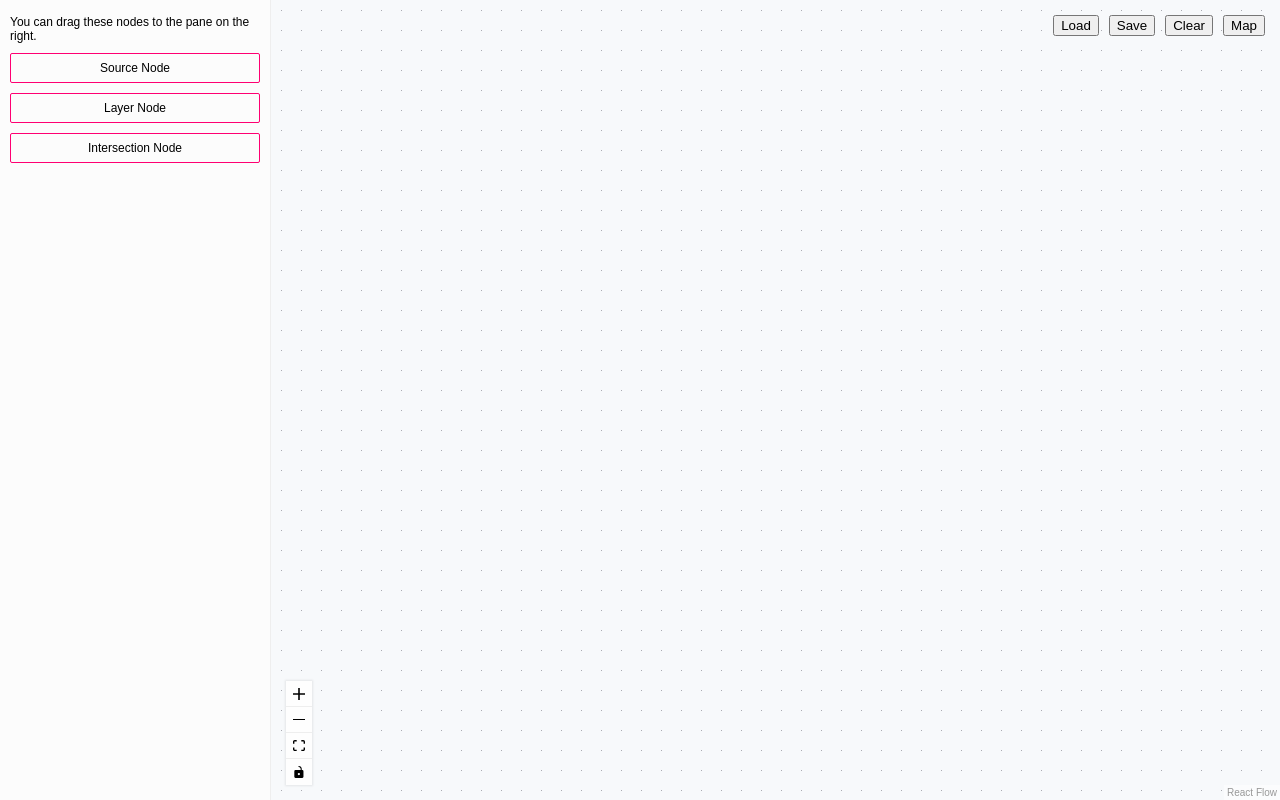
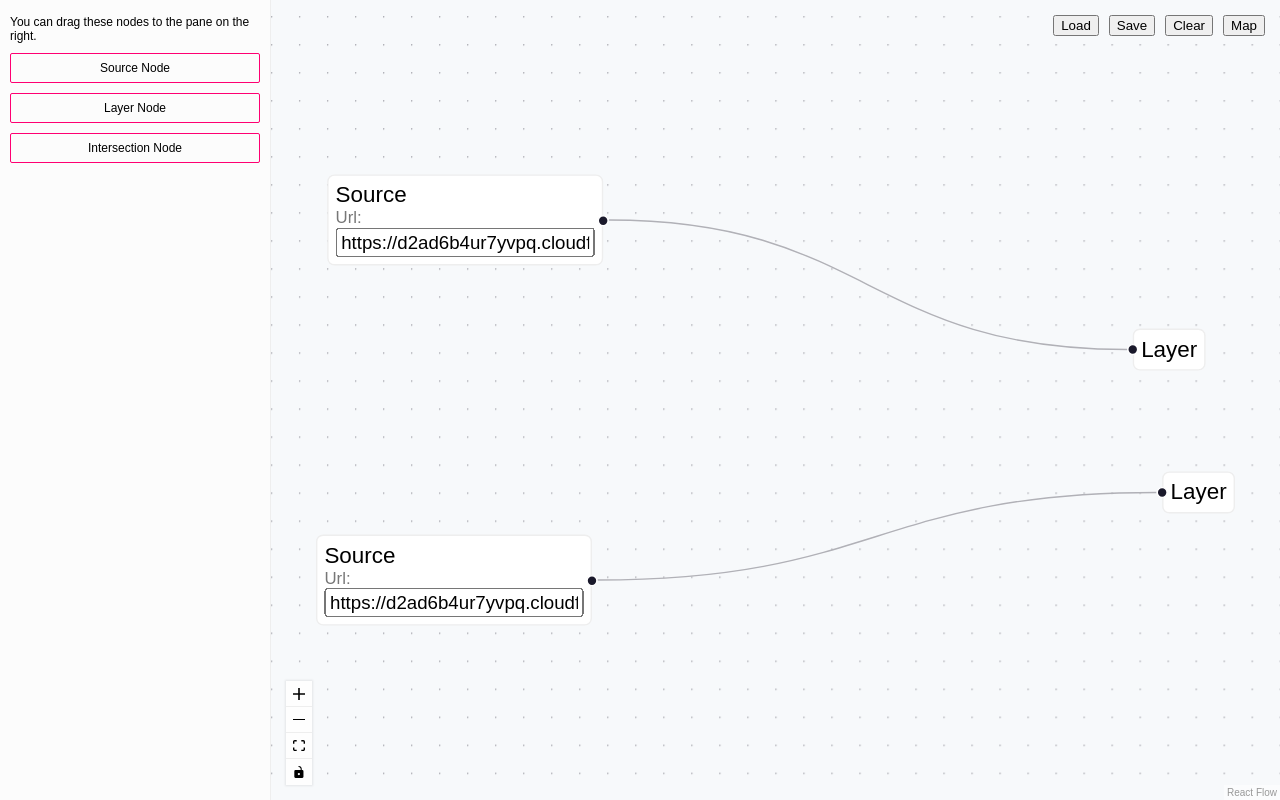
Before and after one commit to dcmdestello/carto-assignment, a React (Vite) app: page / in a window 1280 px wide. Built offline with nearby package versions, Linux system fonts and the light colour scheme.

Commit message:
Added sample initial state to diagram.

```diff
--- a/src/App.tsx
+++ b/src/App.tsx
@@ -15,10 +15,71 @@ export type ViewMode = "diagram" | "map";
 
 import "./App.css";
 
+const initialNodes = [
+  {
+    id: "node_0",
+    type: "source",
+    position: {
+      x: 210.16668701171875,
+      y: 63,
+    },
+    data: {
+      url: "https://d2ad6b4ur7yvpq.cloudfront.net/naturalearth-3.3.0/ne_10m_airports.geojson",
+    },
+  },
+  {
+    id: "node_1",
+    type: "source",
+    position: {
+      x: 202.16668701171875,
+      y: 320,
+    },
+    data: {
+      url: "https://d2ad6b4ur7yvpq.cloudfront.net/naturalearth-3.3.0/ne_50m_admin_0_scale_rank.geojson",
+    },
+  },
+  {
+    id: "node_2",
+    type: "layer",
+    position: {
+      x: 785.1666870117188,
+      y: 173,
+    },
+    data: {},
+  },
+  {
+    id: "node_3",
+    type: "layer",
+    position: {
+      x: 806.1666870117188,
+      y: 275,
+    },
+    data: {},
+  },
+];
+const initialEdges = [
+  {
+    id: "enode_1-node_3",
+    source: "node_1",
+    target: "node_3",
+    sourceHandle: "a",
+    targetHandle: "a",
+    type: "deletable",
+  },
+  {
+    id: "enode_0-node_2",
+    source: "node_0",
+    target: "node_2",
+    sourceHandle: "a",
+    targetHandle: "a",
+    type: "deletable",
+  },
+];
+
 // Mock Router
 const AppRouter = () => {
-  const nodesState = useNodesState<Node>([]);
-  const edgesState = useEdgesState<Edge>([]);
+  const nodesState = useNodesState<Node>(initialNodes);
+  const edgesState = useEdgesState<Edge>(initialEdges);
 
   const [viewMode, setViewMode] = useState<ViewMode>("diagram");
   if (viewMode === "diagram") {
```
